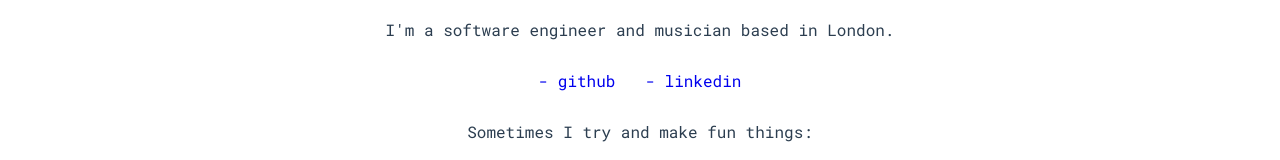
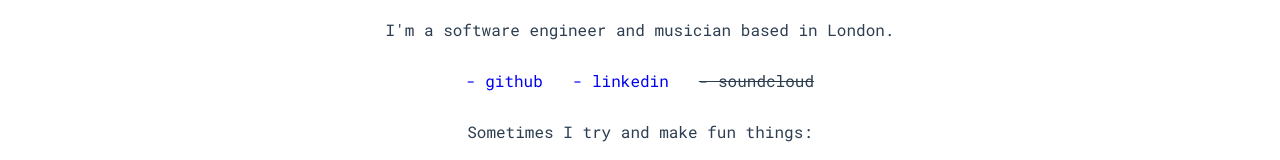
Before and after one commit to phlye/phlye.github.io, a Vue app: page / in a window 1280 px wide. Shown: the part 126-286 px from the top of the page. Built offline with nearby package versions, Linux system fonts and the light colour scheme.

Commit message:
check out my mixtape on soundcloud

```diff
--- a/src/components/Hello.vue
+++ b/src/components/Hello.vue
@@ -13,6 +13,9 @@
           target="_blank"
           >- linkedin</a
         >
+      </li>
+      <li>
+        <a class="disabled">- soundcloud</a>
       </li>
     </ul>
     <p>Sometimes I try and make fun things:</p>
@@ -44,4 +47,8 @@ a {
   text-decoration: none;
   margin: 15px;
 }
+a.disabled {
+  cursor: not-allowed;
+  text-decoration: line-through;
+}
 </style>
```
